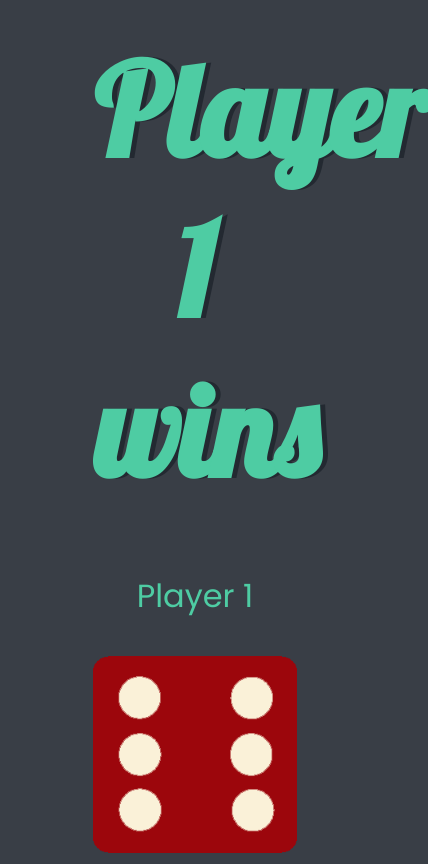
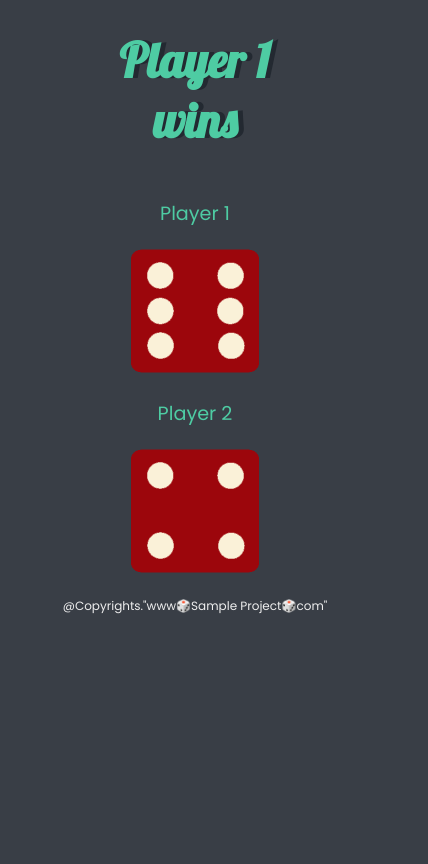
Before and after one commit to Kalai-2216/Projects, a plain HTML site: page Dicee/dicee.html in a window 390 px wide. Shown: the top 864 px of the page, 428 px wide, since content can reach past the window. Drawn offline with Linux system fonts and the light colour scheme.

Commit message:
Update styles.css

```diff
--- a/Dicee/styles.css
+++ b/Dicee/styles.css
@@ -38,3 +38,21 @@ footer {
   text-align: center;
   font-family:poppins;
 }
+@media (max-width:680px){
+  h1{
+    font-size: 3rem;
+  }
+  p{
+    font-size: larger;
+  }
+  img{
+    height: 50%;
+    width:50%
+  }
+  footer{
+    display:flex;
+    justify-content: center;
+    align-items: end;
+    font-size: 12px;
+  }
+}
```
